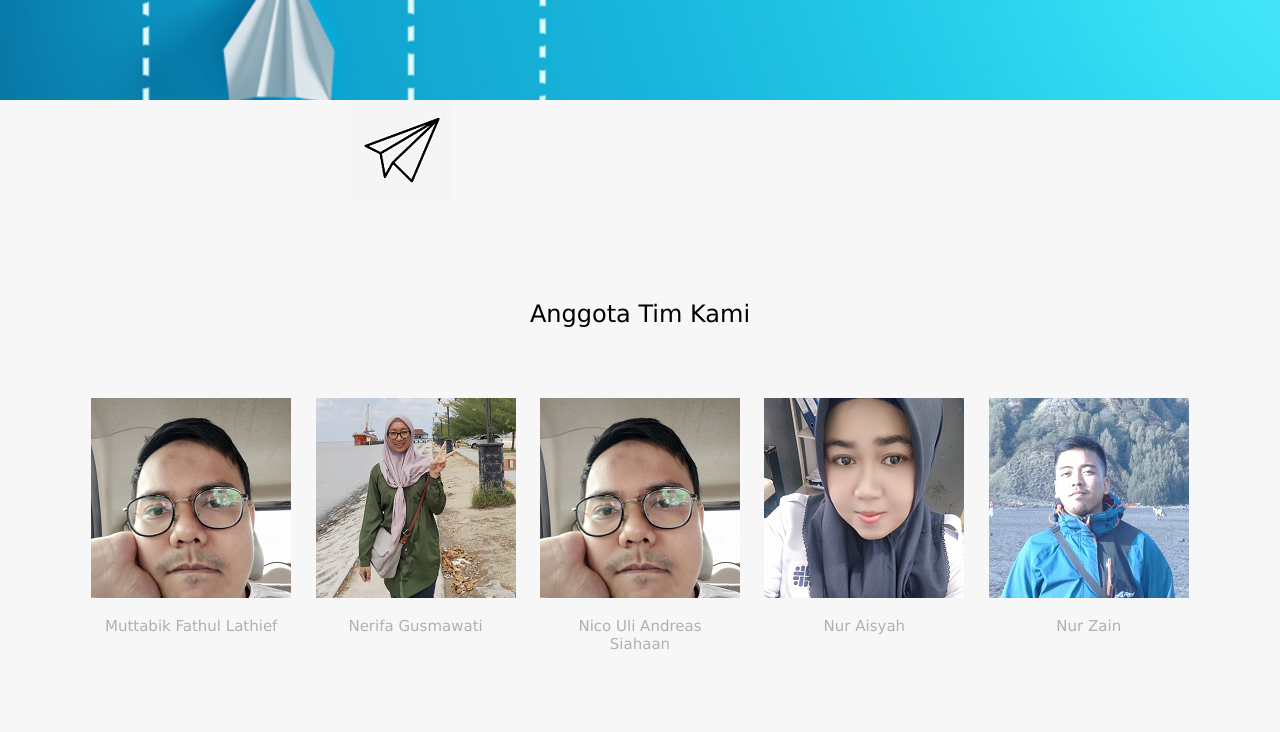
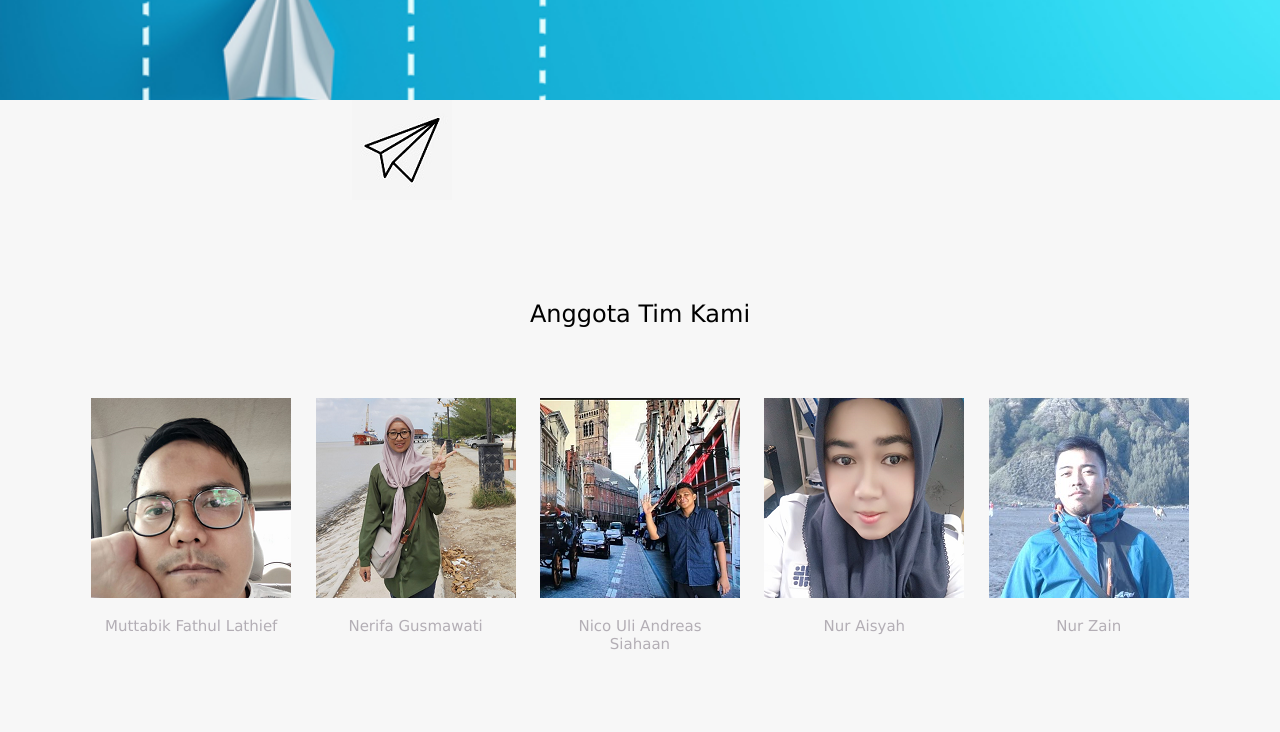
Before and after one commit to muttabikfl/tugasdts, a plain HTML site: page index.html in a window 1280 px wide. Shown: the part 403-1135 px from the top of the page. Drawn offline with Linux system fonts and the light colour scheme.

Commit message:
Update index.html

```diff
--- a/index.html
+++ b/index.html
@@ -73,7 +73,7 @@
         </div>
         <div class="lesson">
           <div class="lesson-icon">
-            <img src="abik.png">
+            <img src="nico.png">
 
           </div>
           <a class="text-contents" href="kelompok.html#nico">Nico Uli Andreas Siahaan</a>
```
